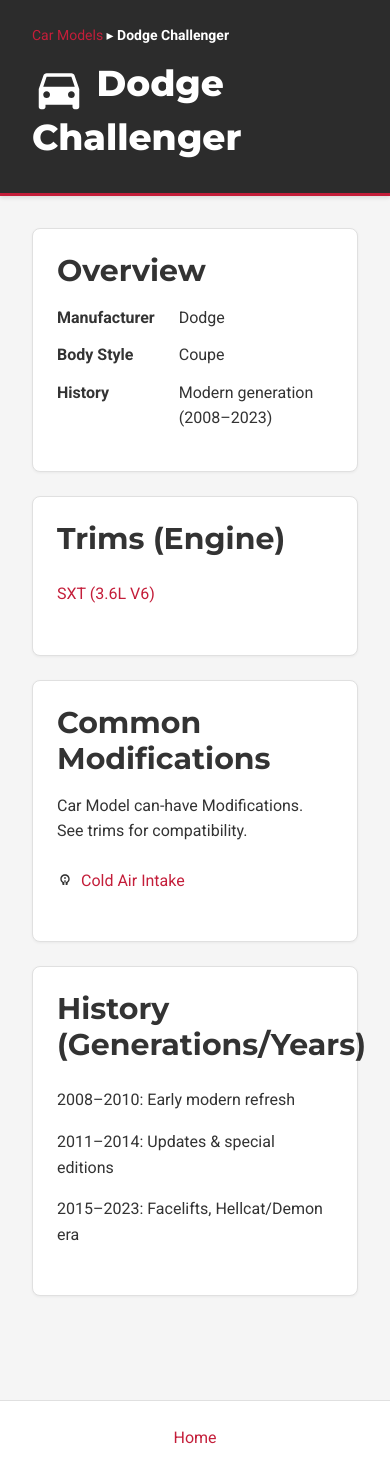
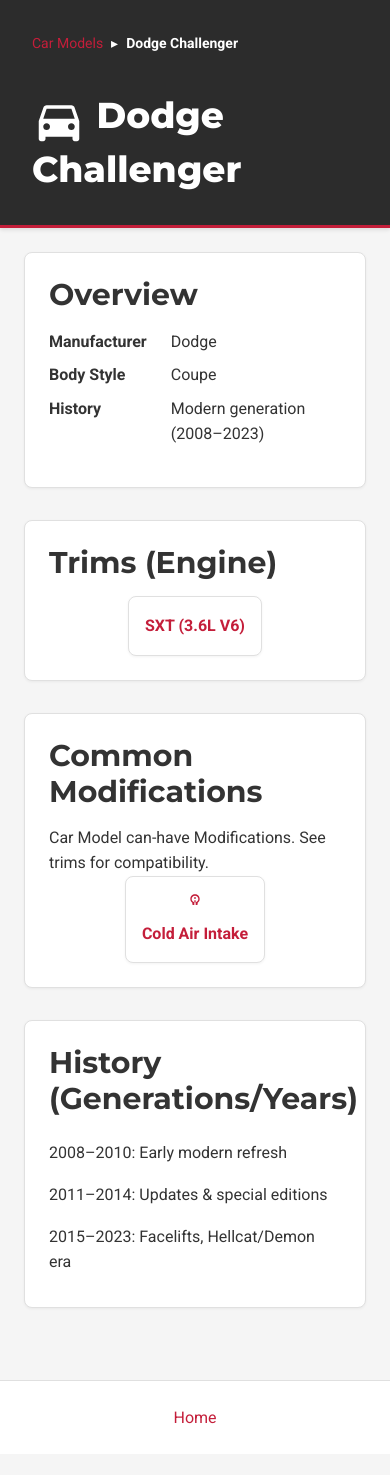
Before and after one commit to evayktv/CSC437, a website: page packages/proto/public/model-challenger.html in a window 390 px wide. After the commit the page ends 1454 px from the top, so only its background shows below. Drawn offline with Linux system fonts and the light colour scheme.

Commit message:
Implement Lab 5 CSS layout with responsive grid system
- Add CSS reset with universal browser resets and focus visibility
- Create responsive grid system with mobile-first breakpoints
- Add spacing and layout design tokens to tokens.css
- Implement card grid layouts for models, trims, and modifications
- Add container classes for better content organization
- Create layout.css with grid utilities and responsive breakpoints
- Update all HTML pages with new CSS link order and grid classes
- Replace hardcoded spacing with design tokens in page.css
- Maintain existing visual design while adding responsive behavior

Responsive breakpoints:
- Mobile: single column layout
- Tablet (768px+): 2-column card grids
- Desktop (1024px+): 3-column card grids

Files added:
- styles/reset.css
- styles/layout.css

Files modified:
- styles/tokens.css (added spacing/layout tokens)
- styles/page.css (updated to use design tokens)
- All HTML files (added CSS links and grid classes)

```diff
--- a/packages/proto/public/model-challenger.html
+++ b/packages/proto/public/model-challenger.html
@@ -9,8 +9,10 @@
       href="https://fonts.googleapis.com/css2?family=Roboto:ital,wght@0,400;0,700;1,400&family=Montserrat:wght@700;800&family=Roboto+Mono:wght@400&display=swap"
       rel="stylesheet"
     />
+    <link rel="stylesheet" href="/styles/reset.css" />
     <link rel="stylesheet" href="/styles/tokens.css" />
     <link rel="stylesheet" href="/styles/page.css" />
+    <link rel="stylesheet" href="/styles/layout.css" />
   </head>
   <body>
     <header>
@@ -26,7 +28,7 @@
       </h1>
     </header>
 
-    <main>
+    <main class="container">
       <article>
         <section aria-labelledby="overview">
           <h2 id="overview">Overview</h2>
@@ -42,8 +44,10 @@
 
         <section aria-labelledby="trims">
           <h2 id="trims">Trims (Engine)</h2>
-          <ul>
-            <li><a href="./trim-challenger-sxt.html">SXT (3.6L V6)</a></li>
+          <ul class="grid-cards">
+            <li class="card">
+              <a href="./trim-challenger-sxt.html">SXT (3.6L V6)</a>
+            </li>
             <!-- Add R/T, Scat Pack, etc. later -->
           </ul>
         </section>
@@ -51,8 +55,8 @@
         <section aria-labelledby="mods">
           <h2 id="mods">Common Modifications</h2>
           <p>Car Model can-have Modifications. See trims for compatibility.</p>
-          <ul>
-            <li>
+          <ul class="grid-cards">
+            <li class="card">
               <svg class="icon" aria-hidden="true" focusable="false">
                 <use href="/icons/performance.svg#icon-intake" />
               </svg>
--- /dev/null
+++ b/packages/proto/public/styles/layout.css
@@ -0,0 +1,201 @@
+/* Layout System - Mobile-first responsive grid and utilities */
+
+/* Container for readable line lengths */
+.container {
+  max-width: var(--container-max);
+  margin-inline: auto;
+  padding-inline: var(--space-lg);
+}
+
+main.container {
+  padding-block: var(--space-lg);
+}
+
+/* Better section spacing */
+main.container section {
+  margin-bottom: var(--space-xl);
+}
+
+main.container section:last-child {
+  margin-bottom: 0;
+}
+
+/* Grid system - mobile-first */
+:where(.grid) {
+  display: grid;
+  gap: var(--grid-gap);
+  grid-template-columns: 1fr; /* Mobile: 1 column */
+}
+
+/* Tablet breakpoint - 8 columns */
+@media (min-width: 768px) {
+  :where(.grid) {
+    grid-template-columns: repeat(8, 1fr);
+  }
+}
+
+/* Desktop breakpoint - 12 columns */
+@media (min-width: 1024px) {
+  :where(.grid) {
+    grid-template-columns: repeat(12, 1fr);
+  }
+}
+
+/* Column span utilities */
+.col-full {
+  grid-column: 1 / -1;
+}
+
+/* Tablet column spans */
+@media (min-width: 768px) {
+  .col-half {
+    grid-column: span 4; /* 4/8 = 1/2 */
+  }
+  .col-third {
+    grid-column: span 2; /* 2/8 = 1/4, closest to 1/3 */
+  }
+}
+
+/* Desktop column spans */
+@media (min-width: 1024px) {
+  .col-half {
+    grid-column: span 6; /* 6/12 = 1/2 */
+  }
+  .col-third {
+    grid-column: span 4; /* 4/12 = 1/3 */
+  }
+  .col-quarter {
+    grid-column: span 3; /* 3/12 = 1/4 */
+  }
+}
+
+/* Card grid pattern for repeated items */
+.grid-cards {
+  display: grid;
+  grid-template-columns: 1fr;
+  gap: var(--grid-gap);
+  list-style: none;
+  padding: 0;
+  margin: 0;
+}
+
+@media (min-width: 768px) {
+  .grid-cards {
+    grid-template-columns: repeat(2, 1fr);
+  }
+}
+
+@media (min-width: 1024px) {
+  .grid-cards {
+    grid-template-columns: repeat(3, 1fr);
+  }
+}
+
+/* Single item centering */
+.grid-cards li:only-child {
+  justify-self: center;
+  max-width: 300px;
+}
+
+/* Card component */
+.card {
+  padding: var(--space-md);
+  border: 1px solid var(--color-border-muted);
+  border-radius: 8px;
+  background: var(--color-bg-section);
+  display: flex;
+  flex-direction: column;
+  gap: var(--space-sm);
+  box-shadow: 0 1px 3px rgba(0, 0, 0, 0.05);
+  transition: box-shadow 0.2s ease;
+}
+
+.card:hover {
+  box-shadow: 0 2px 6px rgba(0, 0, 0, 0.1);
+}
+
+.card a {
+  color: var(--color-link);
+  text-decoration: none;
+  font-weight: var(--font-weight-bold);
+}
+
+.card a:hover {
+  color: var(--color-link-hover);
+  text-decoration: underline;
+}
+
+/* Card content styling */
+.card strong {
+  color: var(--color-text);
+  font-weight: var(--font-weight-bold);
+  display: block;
+  margin-bottom: var(--space-xs);
+}
+
+.card small {
+  color: var(--color-text);
+  opacity: 0.8;
+  font-size: var(--fs-300);
+}
+
+.card svg.icon {
+  color: var(--color-accent);
+  margin-bottom: var(--space-xs);
+}
+
+/* Header layout with flexbox */
+header {
+  display: flex;
+  align-items: flex-start;
+  justify-content: space-between;
+  gap: var(--space-lg);
+  flex-wrap: wrap;
+  min-height: 80px;
+}
+
+header .brand {
+  display: flex;
+  align-items: center;
+  gap: var(--space-sm);
+  flex-shrink: 0;
+}
+
+header .brand h1 {
+  font-size: var(--fs-700);
+  margin: 0;
+}
+
+header > div:last-child {
+  flex: 1;
+  text-align: right;
+}
+
+header > div:last-child h2 {
+  font-size: var(--fs-800);
+  margin: 0 0 var(--space-xs) 0;
+}
+
+header > div:last-child p {
+  margin: 0;
+  font-size: var(--fs-400);
+}
+
+nav[aria-label="Breadcrumb"] {
+  width: 100%;
+  margin-top: var(--space-sm);
+  font-size: var(--fs-300);
+  display: flex;
+  align-items: center;
+  gap: var(--space-sm);
+  flex-wrap: wrap;
+}
+
+/* Footer layout */
+footer {
+  display: flex;
+  justify-content: center;
+  align-items: center;
+  flex-wrap: wrap;
+  gap: var(--space-sm);
+}
--- a/packages/proto/public/styles/page.css
+++ b/packages/proto/public/styles/page.css
@@ -2,7 +2,6 @@
 body {
   background: var(--color-bg-page);
   color: var(--color-text);
-  margin: 0;
   font-family: var(--font-family-body);
   font-weight: var(--font-weight-regular);
   font-size: var(--fs-400);
@@ -13,7 +12,7 @@
 header {
   background: var(--color-bg-header);
   color: var(--color-text-inverted);
-  padding: 1.5rem 2rem;
+  padding: var(--space-lg) var(--space-xl);
   border-bottom: 3px solid var(--color-accent);
   box-shadow: 0 2px 4px rgba(0, 0, 0, 0.1);
 }
@@ -97,20 +96,14 @@
   outline-offset: 2px;
 }
 
-/* Main content area */
-main {
-  max-width: 1200px;
-  margin: 0 auto;
-  padding: 2rem;
-}
+/* Main content area - layout moved to layout.css */
 
 /* Benday boxes for sections */
 section {
   background: var(--color-bg-section);
   border: 1px solid var(--color-border-muted);
-  padding: 1.5rem;
+  padding: var(--space-lg);
   border-radius: 8px;
-  margin-bottom: 1.5rem;
   box-shadow: 0 1px 3px rgba(0, 0, 0, 0.05);
 }
 
@@ -123,13 +116,13 @@
 footer {
   background: var(--color-bg-section);
   border-top: 1px solid var(--color-border-muted);
-  padding: 1.5rem 2rem;
-  margin-top: 3rem;
+  padding: var(--space-lg) var(--space-xl);
+  margin-top: var(--space-2xl);
   text-align: center;
 }
 
 footer nav {
-  max-width: 1200px;
+  max-width: var(--container-max);
   margin: 0 auto;
 }
 
@@ -147,18 +140,18 @@
 }
 
 ul li {
-  padding: 0.5rem 0;
+  padding: var(--space-sm) 0;
   display: flex;
   align-items: center;
-  gap: 0.5rem;
+  gap: var(--space-sm);
 }
 
 /* Definition lists */
 dl {
   display: grid;
   grid-template-columns: auto 1fr;
-  gap: 0.75rem 1.5rem;
-  margin: 1rem 0;
+  gap: var(--space-sm) var(--space-lg);
+  margin: var(--space-md) 0;
 }
 
 dd {
--- /dev/null
+++ b/packages/proto/public/styles/reset.css
@@ -0,0 +1,43 @@
+/* CSS Reset - Universal resets for consistent cross-browser behavior */
+
+/* Universal box-sizing and margin reset */
+* {
+  margin: 0;
+  box-sizing: border-box;
+}
+
+/* Body line height for better readability */
+body {
+  line-height: 1.5;
+}
+
+/* Reset lists - remove default padding, margin, and list-style */
+ul,
+ol {
+  padding: 0;
+  margin: 0;
+  list-style: none;
+}
+
+/* Reset form controls to inherit font and color */
+button,
+input,
+select,
+textarea {
+  font: inherit;
+  color: inherit;
+}
+
+/* Images and SVG - block display, responsive sizing */
+img,
+svg {
+  display: block;
+  max-width: 100%;
+  height: auto;
+}
+
+/* Keep focus visible for accessibility */
+:focus-visible {
+  outline: 2px solid var(--color-accent);
+  outline-offset: 2px;
+}
--- a/packages/proto/public/styles/tokens.css
+++ b/packages/proto/public/styles/tokens.css
@@ -43,4 +43,20 @@
   /* Line heights */
   --lh-body: 1.6;
   --lh-heading: 1.2;
+
+  /* Spacing scale */
+  --space-xs: 0.25rem;
+  --space-sm: 0.5rem;
+  --space-md: 1rem;
+  --space-lg: 1.5rem;
+  --space-xl: 2rem;
+  --space-2xl: 3rem;
+
+  /* Layout tokens */
+  --container-max: 1200px;
+  --grid-gap: var(--space-md);
+
+  /* Breakpoints */
+  --bp-tablet: 768px;
+  --bp-desktop: 1024px;
 }
```
Also changed, not shown: packages/proto/public/index.html (+5 -3 lines), packages/proto/public/mod-intake.html (+3 -1 lines), packages/proto/public/trim-challenger-sxt.html (+14 -6 lines).
